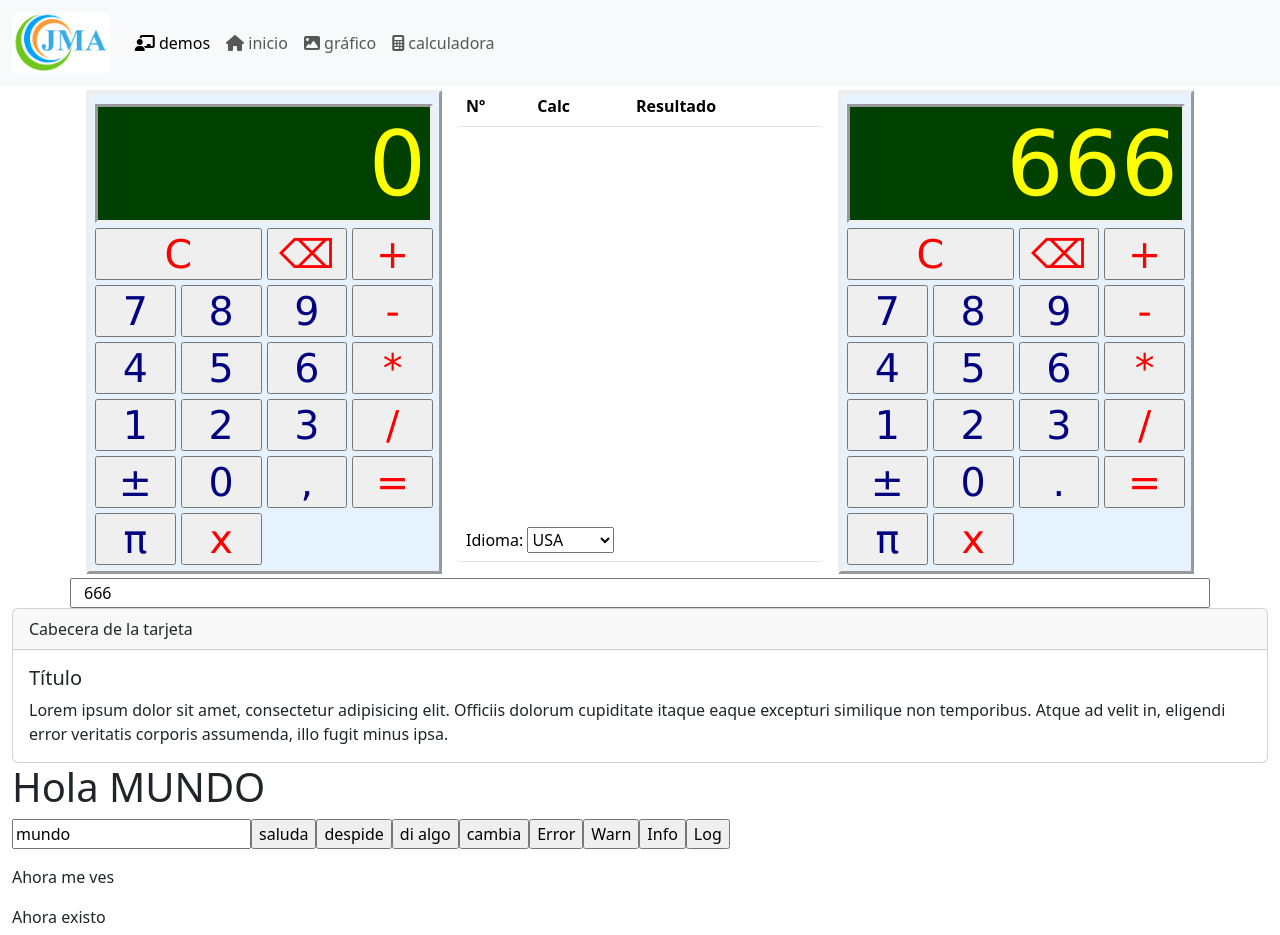
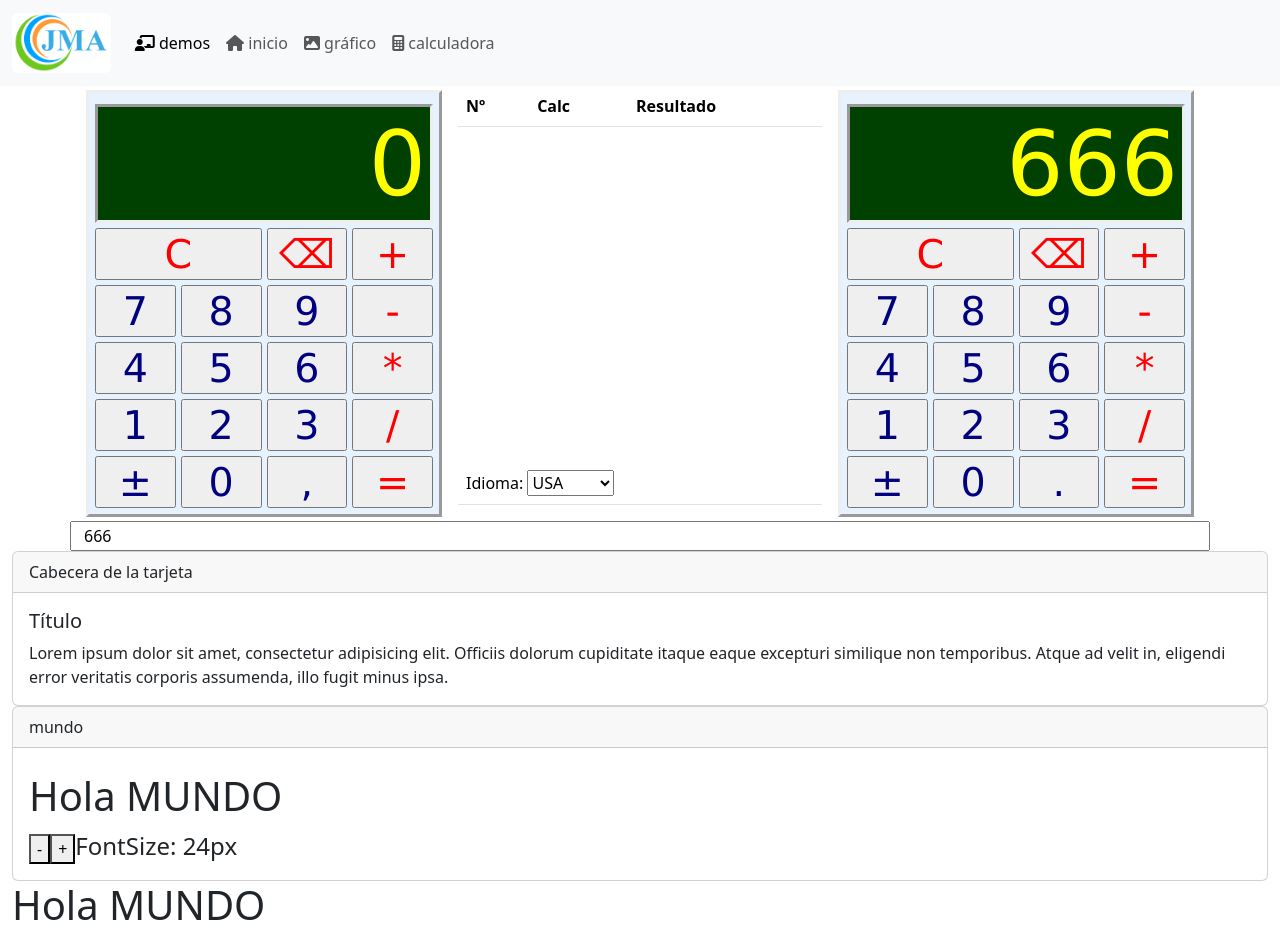
Before and after one commit to jmagit/NG20230605, an Angular app in the folder curso/: page / in a window 1280 px wide. Shown: the top 935 px of the page. Built offline with nearby package versions, Linux system fonts and the light colour scheme.

Commit message:
ejemplos

```diff
--- a/curso/src/app/calculadora/calculadora.component.html
+++ b/curso/src/app/calculadora/calculadora.component.html
@@ -20,8 +20,8 @@
   <input class="btnDigito" type="button" value="0" (click)="ponDigito('0');">
   <input class="btnDigito" type="button" value="{{SeparadorDecimal}}" (click)="ponComa()">
   <input class="btnOperar" type="button" value="=" (click)="calcula('=');">
-  <input class="btnDigito" type="button" value="π" (click)="ponOperando(Math.PI);">
-  <input class="btnOperar" type="button" value="x" (click)="calcula('x');">
+  <!-- <input class="btnDigito" type="button" value="π" (click)="ponOperando(Math.PI);">
+  <input class="btnOperar" type="button" value="x" (click)="calcula('x');"> -->
 </div>
 <ng-template #ResumenComa>{{Resumen | slice:-30 | toComaDecimal}}</ng-template>
 <ng-template #ResumenPunto>{{Resumen | slice:-30}}</ng-template>
--- a/curso/src/app/demos/demos.component.html
+++ b/curso/src/app/demos/demos.component.html
@@ -38,6 +38,10 @@
 <app-card header="Cabecera de la tarjeta" >
   <span titulo>Título</span>
   Lorem ipsum dolor sit amet, consectetur adipisicing elit. Officiis dolorum cupiditate itaque eaque excepturi similique non temporibus. Atque ad velit in, eligendi error veritatis corporis assumenda, illo fugit minus ipsa.
+</app-card>
+<app-card [header]="Nombre" >
+  <h1>Hola {{Nombre | elipsis:10 | uppercase}}</h1>
+  <my-sizer [(size)]="fontSize" />
 </app-card>
 <h1>Hola {{Nombre | elipsis:10 | uppercase}}</h1>
 <p>
```
